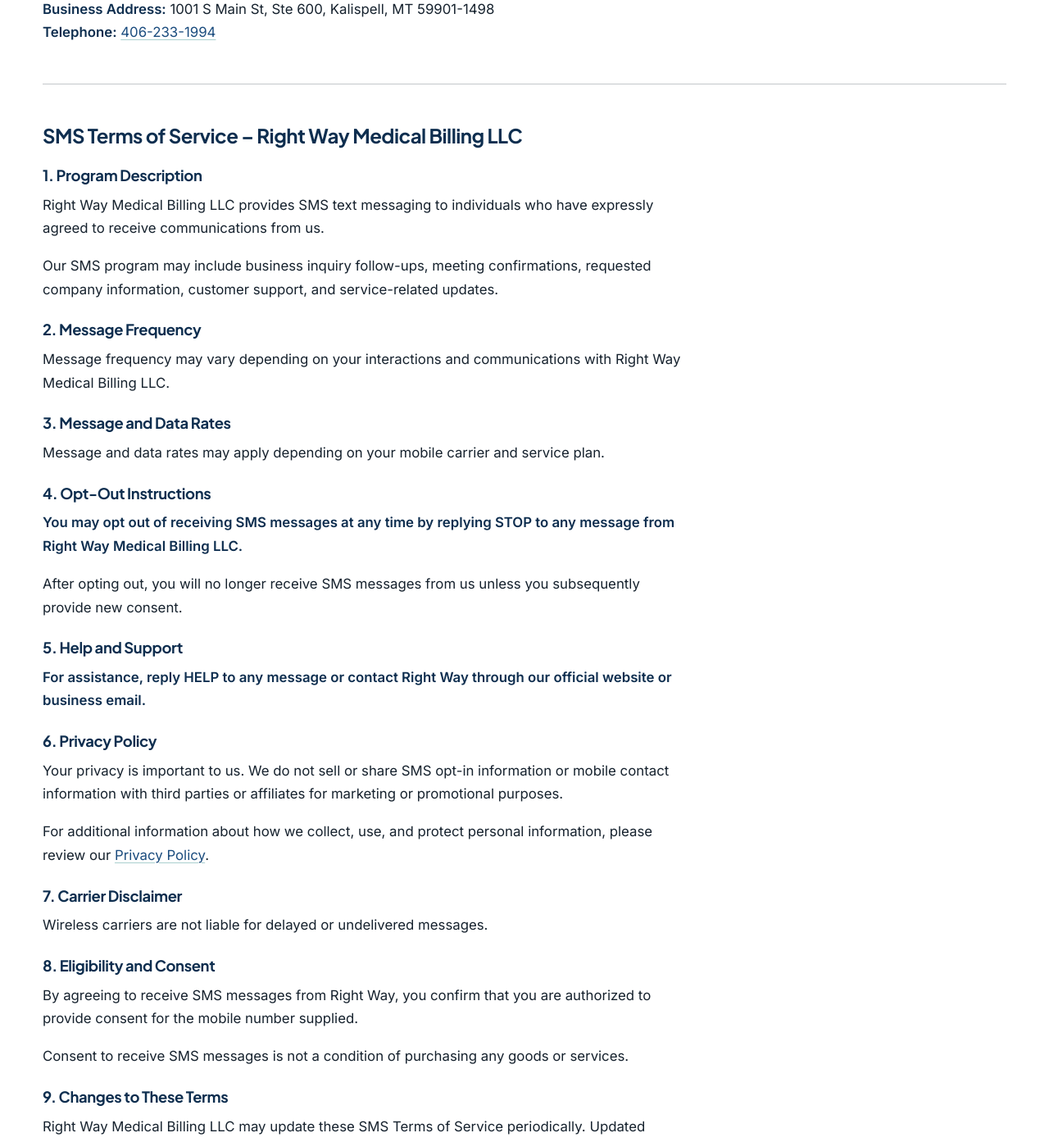
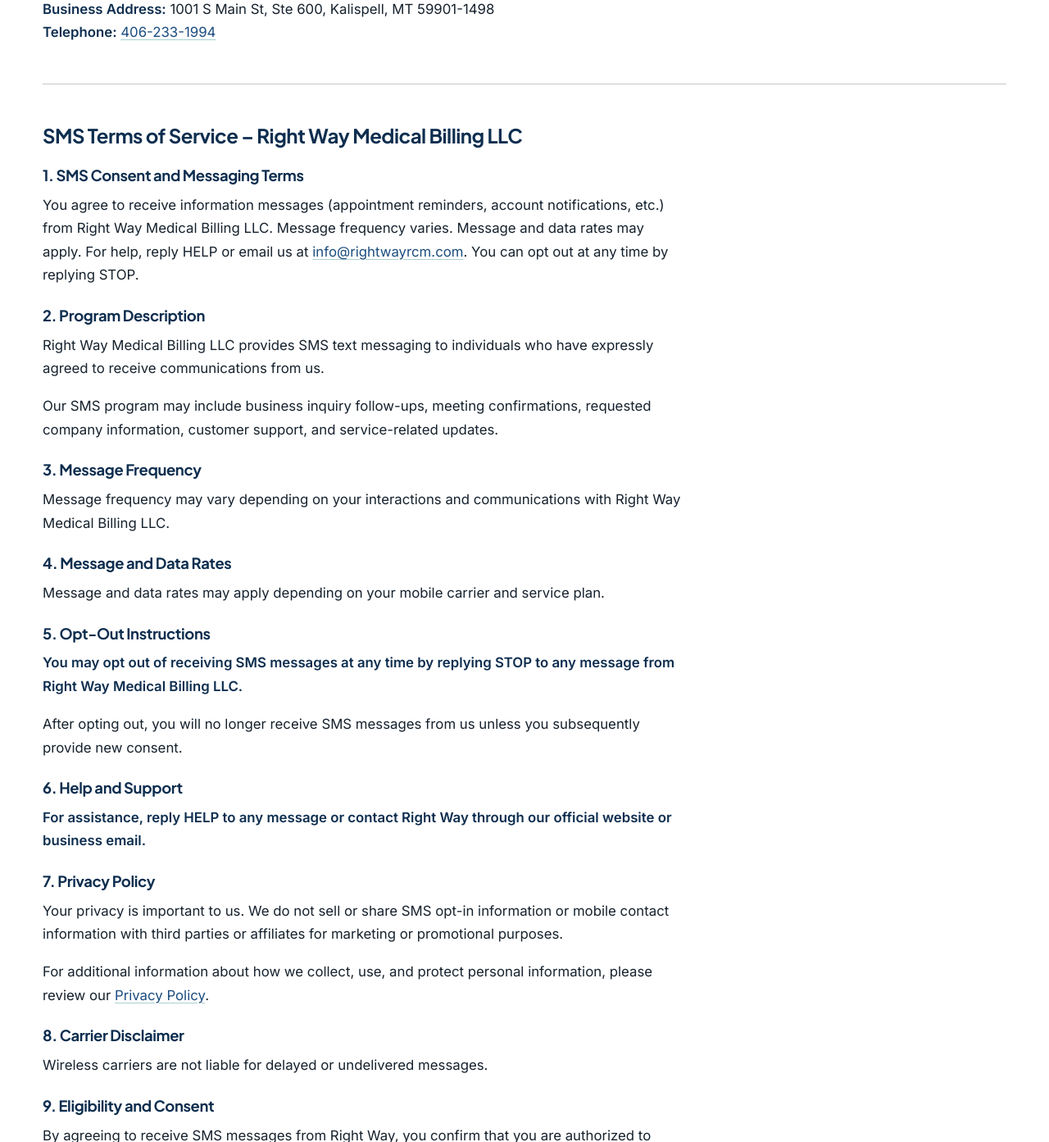
Before and after one commit to mubeenwork/Rightwayrcm, a PHP site: page /about-us.php in a window 1280 px wide, after a click on "Privacy & SMS". Shown: the part 5107-6500 px from the top of the page at 82% size. Run offline with PHP 8.4, Linux system fonts and the light colour scheme.

Commit message:
Add SMS consent and messaging terms
Add consent language covering message types, frequency, rates, HELP support, and STOP opt-out; renumber the remaining terms sections.

```diff
--- a/includes/partials/sms-terms-body.php
+++ b/includes/partials/sms-terms-body.php
@@ -7,38 +7,41 @@
 <div class="rw-prose">
   <h2 class="mt-0">SMS Terms of Service &ndash; Right Way Medical Billing LLC</h2>
 
-  <h3>1. Program Description</h3>
+  <h3>1. SMS Consent and Messaging Terms</h3>
+  <p>You agree to receive information messages (appointment reminders, account notifications, etc.) from Right Way Medical Billing LLC. Message frequency varies. Message and data rates may apply. For help, reply HELP or email us at <a href="mailto:info@rightwayrcm.com">info@rightwayrcm.com</a>. You can opt out at any time by replying STOP.</p>
+
+  <h3>2. Program Description</h3>
   <p>Right Way Medical Billing LLC provides SMS text messaging to individuals who have expressly agreed to receive communications from us.</p>
   <p>Our SMS program may include business inquiry follow-ups, meeting confirmations, requested company information, customer support, and service-related updates.</p>
 
-  <h3>2. Message Frequency</h3>
+  <h3>3. Message Frequency</h3>
   <p>Message frequency may vary depending on your interactions and communications with Right Way Medical Billing LLC.</p>
 
-  <h3>3. Message and Data Rates</h3>
+  <h3>4. Message and Data Rates</h3>
   <p>Message and data rates may apply depending on your mobile carrier and service plan.</p>
 
-  <h3>4. Opt-Out Instructions</h3>
+  <h3>5. Opt-Out Instructions</h3>
   <p><strong>You may opt out of receiving SMS messages at any time by replying STOP to any message from Right Way Medical Billing LLC.</strong></p>
   <p>After opting out, you will no longer receive SMS messages from us unless you subsequently provide new consent.</p>
 
-  <h3>5. Help and Support</h3>
+  <h3>6. Help and Support</h3>
   <p><strong>For assistance, reply HELP to any message or contact Right Way through our official website or business email.</strong></p>
 
-  <h3>6. Privacy Policy</h3>
+  <h3>7. Privacy Policy</h3>
   <p>Your privacy is important to us. We do not sell or share SMS opt-in information or mobile contact information with third parties or affiliates for marketing or promotional purposes.</p>
   <p>For additional information about how we collect, use, and protect personal information, please review our <a href="<?= e(rw_url('sms-privacy-policy.php')) ?>">Privacy Policy</a>.</p>
 
-  <h3>7. Carrier Disclaimer</h3>
+  <h3>8. Carrier Disclaimer</h3>
   <p>Wireless carriers are not liable for delayed or undelivered messages.</p>
 
-  <h3>8. Eligibility and Consent</h3>
+  <h3>9. Eligibility and Consent</h3>
   <p>By agreeing to receive SMS messages from Right Way, you confirm that you are authorized to provide consent for the mobile number supplied.</p>
   <p>Consent to receive SMS messages is not a condition of purchasing any goods or services.</p>
 
-  <h3>9. Changes to These Terms</h3>
+  <h3>10. Changes to These Terms</h3>
   <p>Right Way Medical Billing LLC may update these SMS Terms of Service periodically. Updated terms will be published on this webpage.</p>
 
-  <h3>10. Contact Information</h3>
+  <h3>11. Contact Information</h3>
   <p>
     <strong>Company:</strong> Right Way Medical Billing LLC<br>
     <strong>Website:</strong> www.rightwayrcm.com<br>
```
